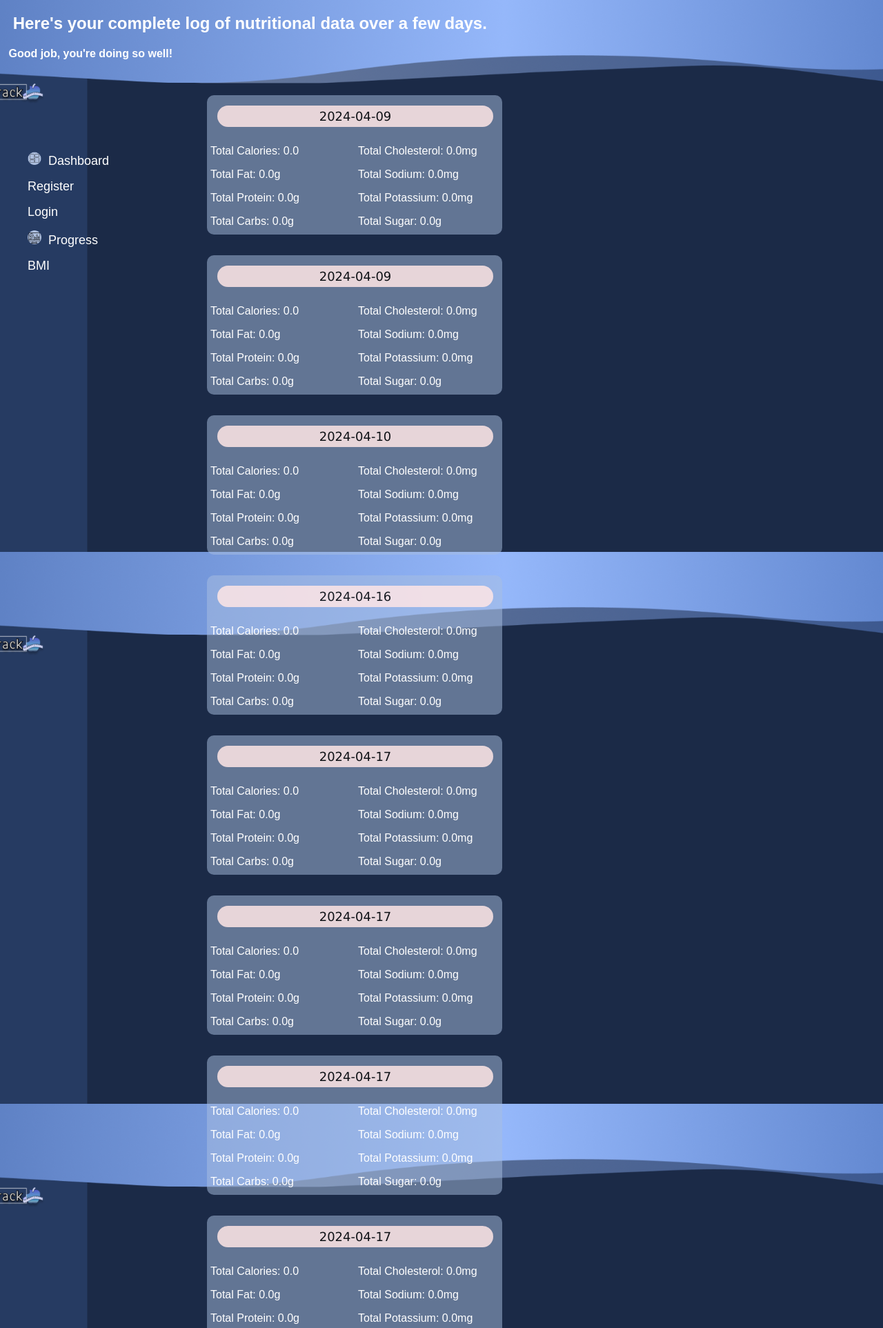
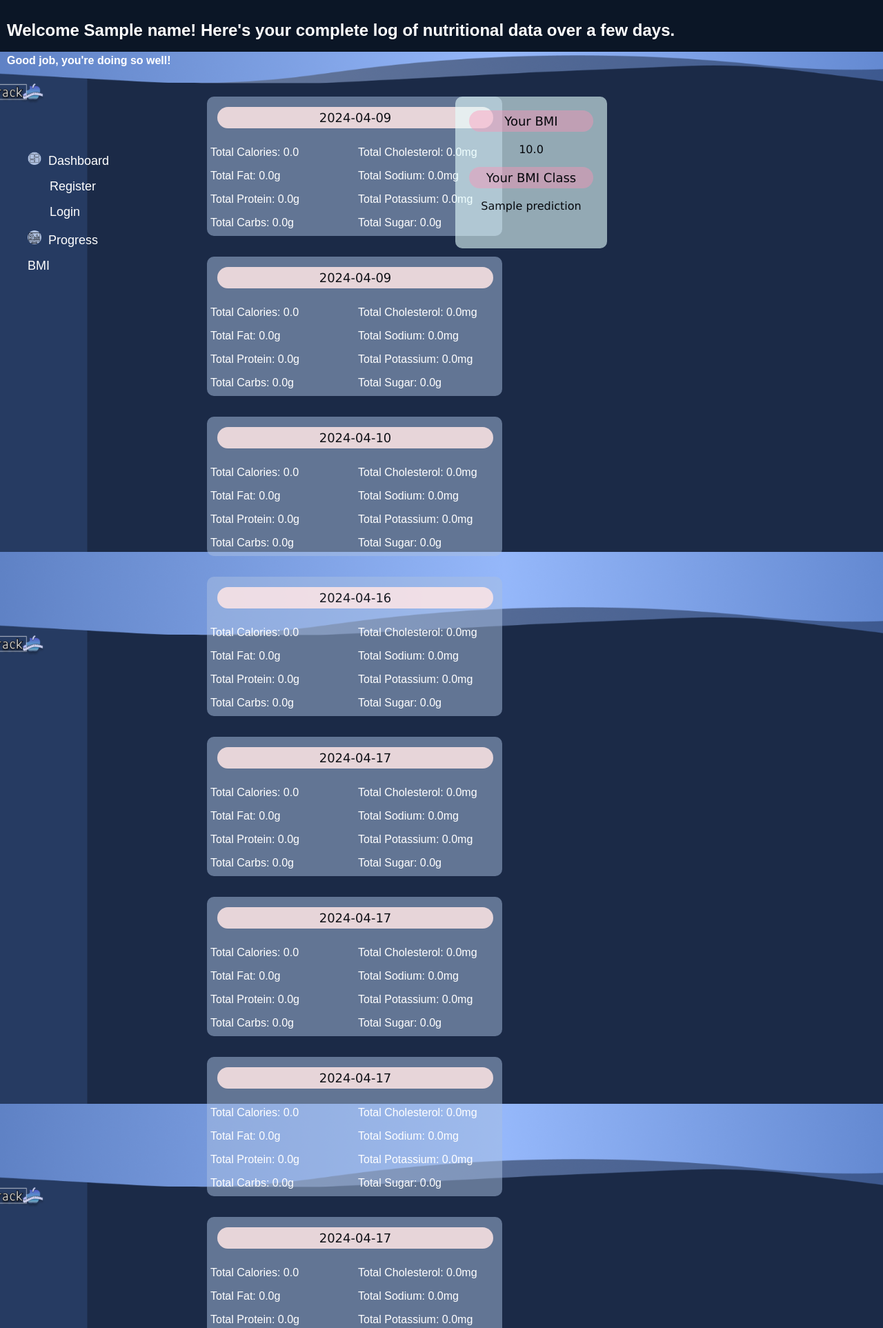
Before and after one commit to Neermita18/Nutritionalreq_Software_Engineering_Project, a Flask app: template templates/dashboard.html in a window 1280 px wide. Shown: the top 1925 px of the page at 69% size. Run offline with Flask 3, Linux system fonts and the light colour scheme; the template is opened without the code that fills it: values that come from a table or form of the project are taken from there, most other values are stand-ins (such as "Sample title", 1, 10 or a date in 2020).

Commit message:
added functionality for personalised weight goals based on user's parameters. Changed UI. Used model to predict BMI class

```diff
--- a/main.py
+++ b/main.py
@@ -12,8 +12,10 @@ import ast
 from sqlalchemy import desc
 from datetime import timedelta
 from sqlalchemy import func
+import pickle
+import numpy as np
 app= Flask(__name__)
-app.config['SQLALCHEMY_DATABASE_URI'] = 'sqlite:///C:/Users/hp/Desktop/python/SE/Nutritionalreq_SE/instance/database.db'
+app.config['SQLALCHEMY_DATABASE_URI'] = 'sqlite:///C:/Users/91982/Desktop/SEPROJECT/instance/database.db'
 db.init_app(app)
 app.secret_key='heudbw2735snd0182bdh376ch3865271'
 
@@ -107,22 +109,6 @@ def process_meal():
         session['meals']=meals
         session.modified= True
 
-        # if all(meals.values()) and 'check_nutrition' in request.form:
-        #     # Store meal information in the database
-        #     date = datetime.now().date()  # Get the current date
-        #     # user_id = session.get('user_id')  # Assuming user_id is stored in the session
-
-        #     new_meal = Meals(date=date, breakfast=meals['breakfast'], lunch=meals['lunch'], dinner=meals['dinner'])
-        #     db.session.add(new_meal)
-        #     db.session.commit()
-
-        #     flash('Meals information stored successfully!')
-        #     session.pop('meals', None)  # Clear the stored meals from the session
-
-        #     return redirect('/process_meal')
-
-
-
     return render_template(
         "process_meal.html",
         bitems= meals['breakfast'],
@@ -154,13 +140,35 @@ def store_meal_in_database(meals):
 @app.route('/dashboard', methods=['GET','POST'])
 
 def dashboard():
+    user_name = session.get('name')
     current_date = datetime.now().date()
     start_date = current_date - timedelta(days=7)
-    user_name = session.get('name')
+
     # Query the database to get the last row for each date in the range
     last_meals = db.session.query(Meals.date, func.max(Meals.id)).\
                  filter(Meals.date >= start_date, Meals.date <= current_date, Meals.user_name == user_name).\
                  group_by(Meals.date).all()
+
+
+    bmi=0
+    user_details = db.session.query(Details).filter_by(name=user_name).order_by(Details.id.desc()).first()
+    if user_details:
+        age = user_details.age
+        height= user_details.height
+        h= user_details.height / 100  # Convert height to meters
+        weight = user_details.weight
+        gender = user_details.gender
+
+        # Calculate BMI
+        bmi = weight/pow(h,2)
+        test=[[age, h, weight, bmi]]
+        pickled_model = pickle.load(open('svm.pkl', 'rb'))
+        predic=pickled_model.predict(test)
+        predict=np.array_str(predic)
+        prediction= str(predict).replace('[','').replace(']','').replace('\'','').replace('\"','')
+
+    else:
+        bmi = None
     #print(last_meals)
     # Initialize a list to store the last meal for each date
     last_meals_data = []
@@ -249,7 +257,9 @@ def dashboard():
         meals=[]
     for item in last_meals_data[::-1]:
         meals.append(item)
-    return render_template('dashboard.html', last_meals=meals)
+
+
+    return render_template('dashboard.html', last_meals=meals, bmi=bmi, prediction=prediction, name= user_name)
 
 @app.route('/data')
 def data():
@@ -284,7 +294,7 @@ def submit_data():
         db.session.commit()
         return redirect(url_for('dashboard'))
 
-    return render_template('data.html')
+    return render_template('dashboard.html')
 
 if __name__ == "__main__":
     app.run(host="0.0.0.0", port=8000, debug= True)
--- a/static/styles/style.css
+++ b/static/styles/style.css
@@ -19,6 +19,7 @@ body {
     margin: 0;
     overflow: hidden;
     width: 500px;
+    padding-top:110px;
 
 }
 
--- a/templates/dashboard.html
+++ b/templates/dashboard.html
@@ -27,17 +27,62 @@
                 border-radius: 10px; /* Rounded corners */
                 width: 400px
             }
+            .bmi-container {
+                height: 200px;
+                width: inherit;
+                position: absolute;
+                top: 140px;
+                right: 400px;
+                padding: 10px;
+                text-align: center;
+                font-family: 'Lucida Sans Unicode';
+                color: black;
+                background-color: rgba(230, 255, 255, 0.7);
+                border-radius: 10px;
+                overflow: hidden;
+                opacity: 0.85;
+                gap: 10px;
+             }
+             .banner {
+                position: fixed;
+                top: 0;
+                left: 0;
+                width: 100%;
+                height:55px;
+                padding: 10px;
+                background-color:#0b1626 ;
+
+                z-index: 1000;
+            }
+            .mm{
+                background: rgba(249, 175, 200, 0.667);
+                color: black;
+                width: 140px;
+                padding-top: 5px;
+                padding-left:20px;
+                padding-bottom: 5px;
+                padding-right:20px;
+                text-align: center;
+                margin: 10px 10px;
+                font-size: 18px; /* Adjusted font size */
+                border-radius: 20px; /* Rounded corners */
+                opacity: 1;
+            }
+
 
 
     </style>
 </head>
 <body>
-    <h2> &ensp;   Here's your complete log of nutritional data over a few days. </h2>
-    <h4>  &ensp;   Good job, you're doing so well! </h4>
+    <div class="banner">
+        <h2>Welcome {{name}}! Here's your complete log of nutritional data over a few days.</h2>
+        <p> </p>
+        <h4>Good job, you're doing so well!</h4>
+    </div>
     <div class="sidenav">
         <a href="dashboard"><img src="\static\styles\dashh.png" alt="Dashboard Image" class="dashboard-image">Dashboard</a>
-        <a href="register">Register</a>
-        <a href="login">Login</a>
+        <a href="register">&ensp;&ensp;&ensp;      Register</a>
+        <a href="login">&ensp;&ensp;&ensp;     Login</a>
         <a href="index"><img src="\static\styles\progress.png" alt="P Image" class="dashboard-image">Progress</a>
         <a href="data">BMI</a>
     </div>
@@ -63,5 +108,12 @@
         </section>
         {% endfor %}
     </div>
+    <div class="bmi-container">
+
+        <div class= "mm">Your BMI</div>
+        <p>{{ bmi | float | round(2) }}</p>
+        <div class= "mm">Your BMI Class</div>
+        <p> {{prediction}}</p>
+    </div>
 </body>
 </html>
```
Also changed, not shown: meal.py (+20 -8 lines), templates/process_meal.html (+4 -3 lines), testing.py (+42 -1 lines), training.py (+9 -6 lines).
